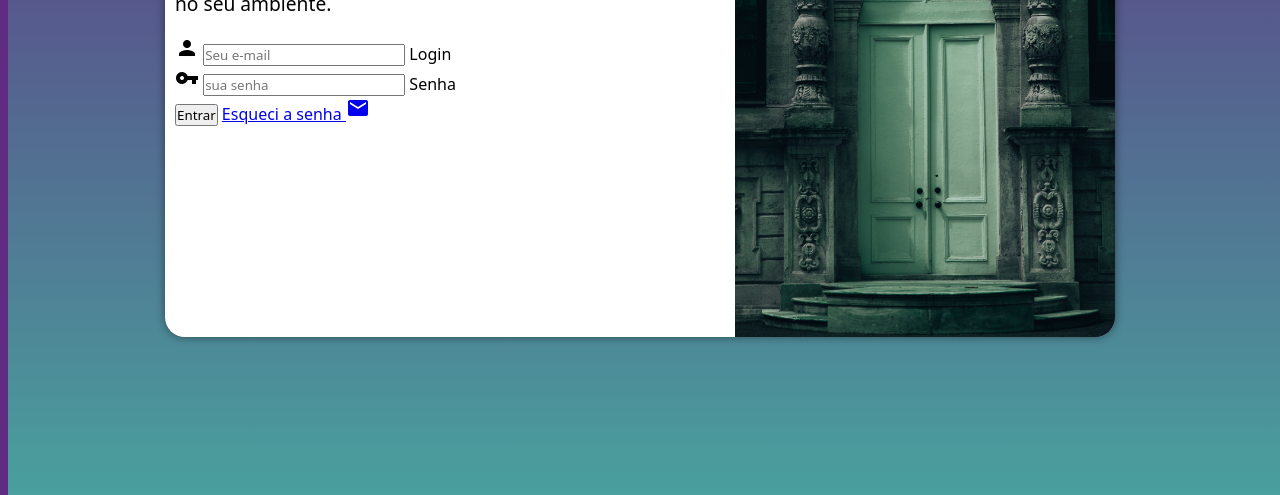
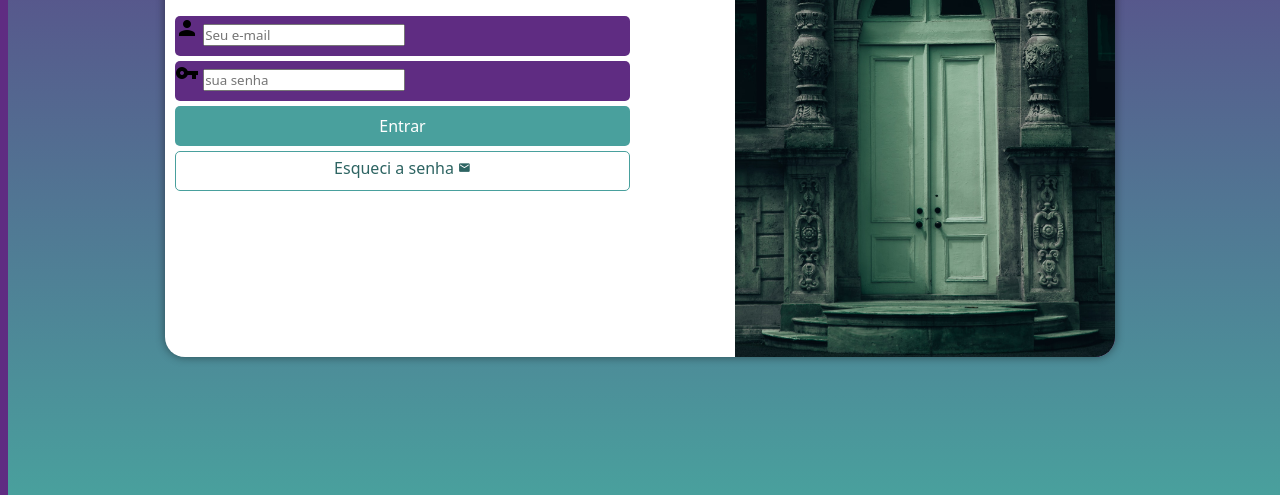
Before and after one commit to flavio-planetphone/projeto-login, a plain HTML site: page index.html in a window 1280 px wide. Shown: the part 313-808 px from the top of the page. Drawn offline with Linux system fonts and the light colour scheme.

Commit message:
Cap26-aula05

```diff
--- a/estilos/style.css
+++ b/estilos/style.css
@@ -31,7 +31,7 @@ section#login {
 
     background-color: white;
     width: 250px;
-    height: 500px;
+    height: 540px;
     border-radius: 20px;
     box-shadow: 0px 0px 10px rgba(0, 0, 0, 0.450);
 
@@ -42,10 +42,10 @@ section#login {
 section#login > div#imagem {
     display: block;
     background: #5f2c82 url(../imagens/metal.jpg) no-repeat;
-    background-position: bottom;
+    background-position: center bottom;
     background-size: cover;
-    height: 40%;
-    width: 100%;
+    height: 200px;
+
 
    }
 
@@ -56,9 +56,59 @@ section#login > div#formulario {
 
 div#formulario > h1 {
     text-align: center;
-    margin-bottom: 5px;
+    margin-bottom: 10px;
 
 }
-div#fomulario > p {
-    font-size: 0.6em;
+div#formulario > p {
+    font-size: .8em;
 }
+
+form > div.campo {
+    background-color: #5f2c82;
+    display: block;
+    width: 100%;
+    height: 40px;
+    border-radius: 5px;
+    margin: 5px 0px;
+}
+
+div.campo > label {
+    display: none;
+}
+
+form > input[type=submit] {
+    display: block;
+    font-size: 1em;
+    width: 100%;
+    height: 40px;
+    background-color: #49a09d;
+    color: white;
+    border: none;
+    border-radius: 5px;
+    cursor: pointer;
+}
+form > input[type=submit]:hover {
+    background-color: #204644;
+}
+
+form > a.botao {
+    display: block;
+    text-align: center;
+    font-size: 1em;
+    width: 100%;
+    height: 40px;
+    padding-top: 5px;
+    margin-top: 5px;
+    background-color: white;
+    color: #2d6462;
+    border: 1px solid #49a09d;
+    border-radius: 5px;
+    text-decoration: none;
+}
+form > a.botao:hover {
+    background-color: #6cd3cf;
+
+}
+form > a.botao > i {
+    font-size: 0.8em;
+}
--- a/index.html
+++ b/index.html
@@ -29,7 +29,7 @@
                         <label for="isenha">Senha</label>
                     </div>
                     <input type="submit" value="Entrar">
-                    <a href="esqueci.html">
+                    <a href="esqueci.html" class="botao">
                         Esqueci a senha <i class="material-icons">mail</i>
                     </a>
                 </form>
```
